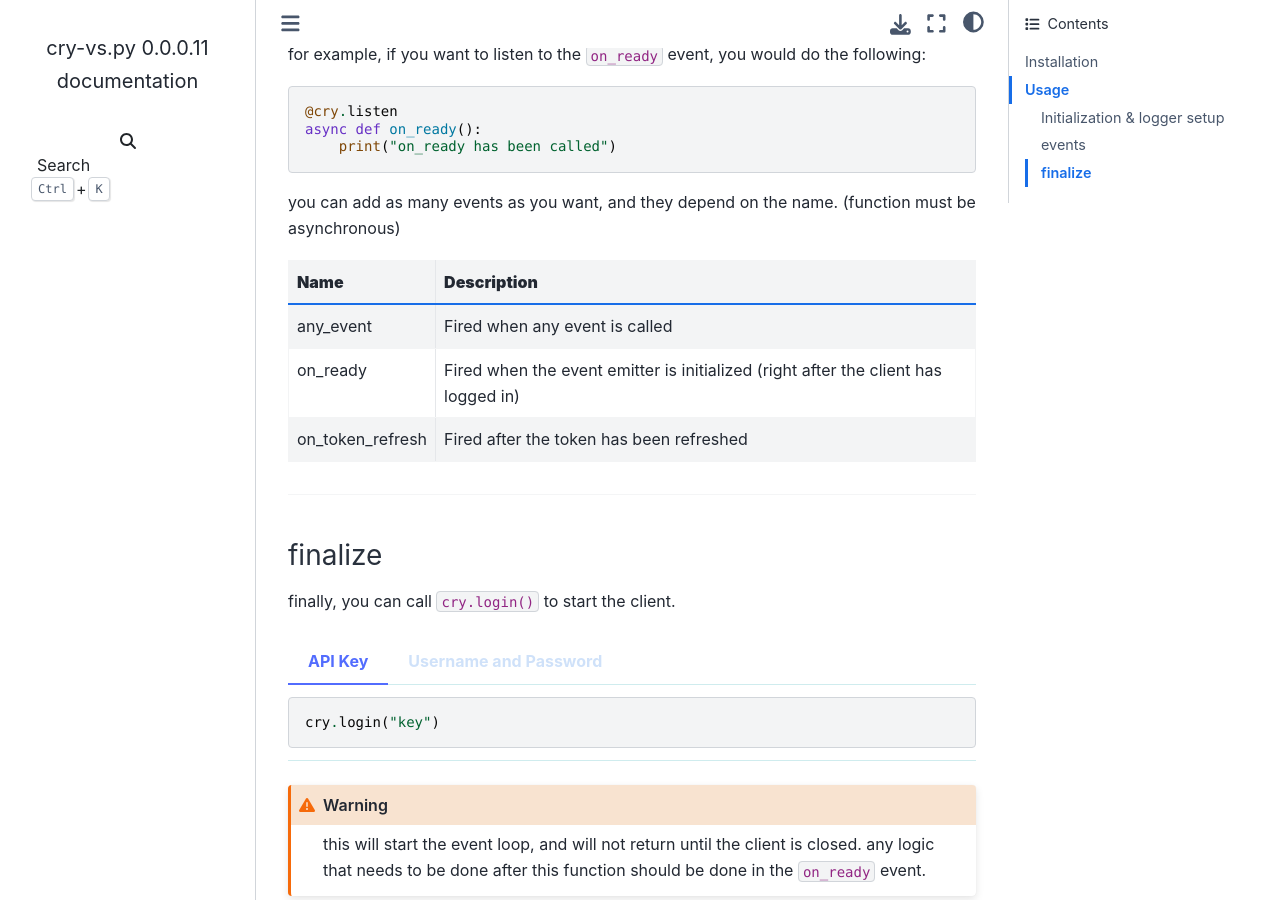
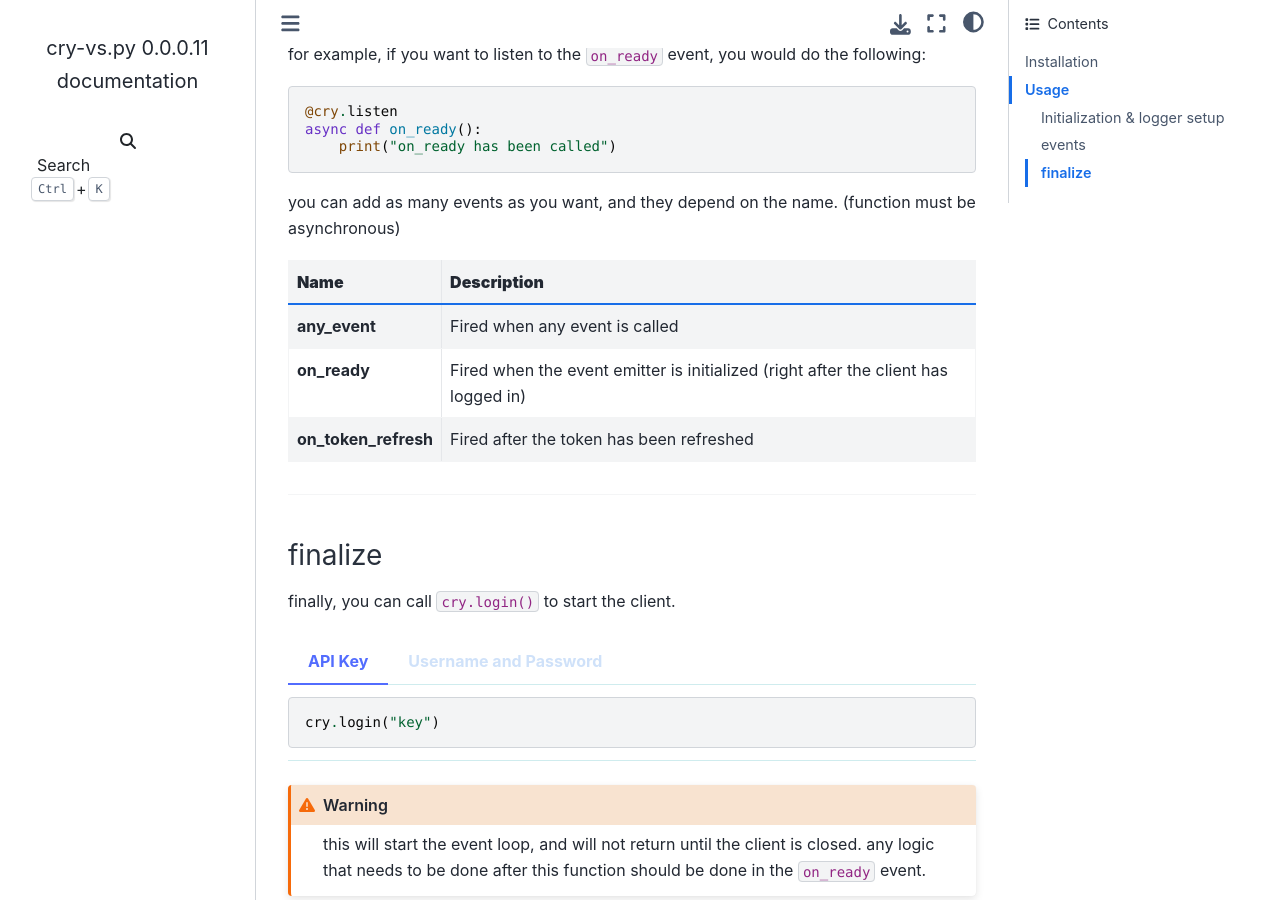
Before and after one commit to AW1534/cry-vs.py, a Sphinx documentation site: the page built from docs/index.md, in a window 1280 px wide and 900 px high, scrolled down 1527 px. Built offline with Sphinx 7.4.7 and the Sphinx Book theme 1.1.4, drawn with Linux system fonts in a browser that asks for light colours.

Commit message:
general stuff

```diff
--- a/docs/index.md
+++ b/docs/index.md
@@ -52,11 +52,11 @@ async def on_ready():
 
 you can add as many events as you want, and they depend on the name. (function must be asynchronous)
 
-| **Name**         | **Description**                                                                    |
-|------------------|------------------------------------------------------------------------------------|
-| any_event        | Fired when any event is called                                                     |                                                                                    |
-| on_ready         | Fired when the event emitter is initialized (right after the client has logged in) |
-| on_token_refresh | Fired after the token has been refreshed                                           |
+| **Name**             | **Description**                                                                    |
+|----------------------|------------------------------------------------------------------------------------|
+| **any_event**        | Fired when any event is called                                                     |                                                                                    |
+| **on_ready**         | Fired when the event emitter is initialized (right after the client has logged in) |
+| **on_token_refresh** | Fired after the token has been refreshed                                           |
 
 ---
 ### finalize
```
